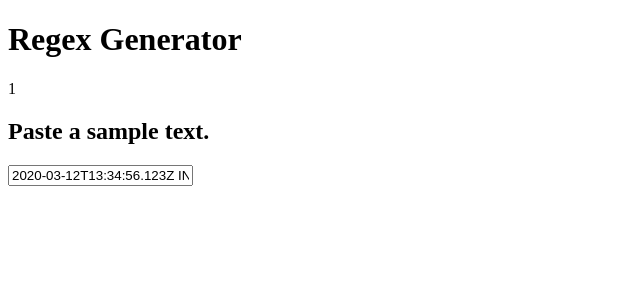
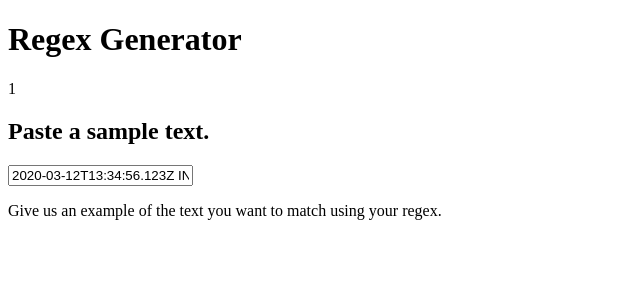
Before and after one commit to helmedeiros/regex-generator, a React app: page / in a window 1280 px wide. Shown: the top 300 px of the page, without its empty margins (0-640 px from the left). Built offline with nearby package versions, Linux system fonts and the light colour scheme.

Commit message:
feat: add sample text hint

```diff
--- a/src/app/App.tsx
+++ b/src/app/App.tsx
@@ -19,6 +19,9 @@ export class App extends React.Component<{}, AppState> {
         <main className="app-steps">
           <Step index={1} title="Paste a sample text.">
             <SampleInput value={this.state.sample} onChange={this.handleChange} />
+            <p className="sample-hint">
+              Give us an example of the text you want to match using your regex.
+            </p>
           </Step>
         </main>
       </div>
```
Also changed, not shown: 1 other file (tests, documents, lock files or other folders).
